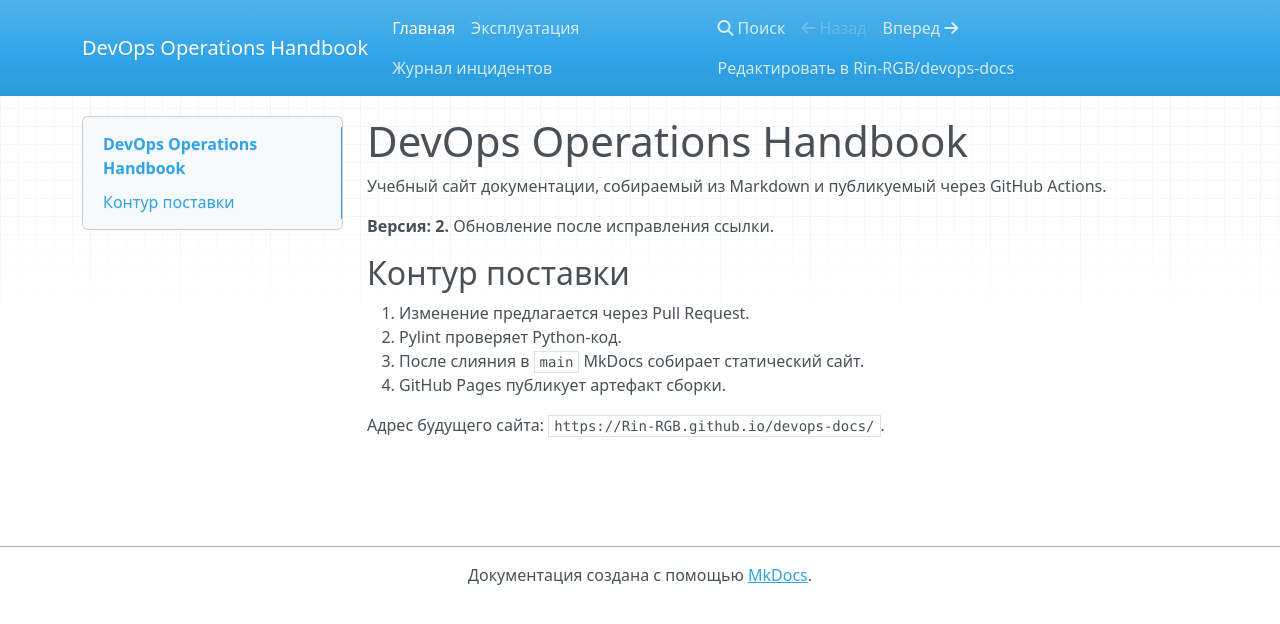
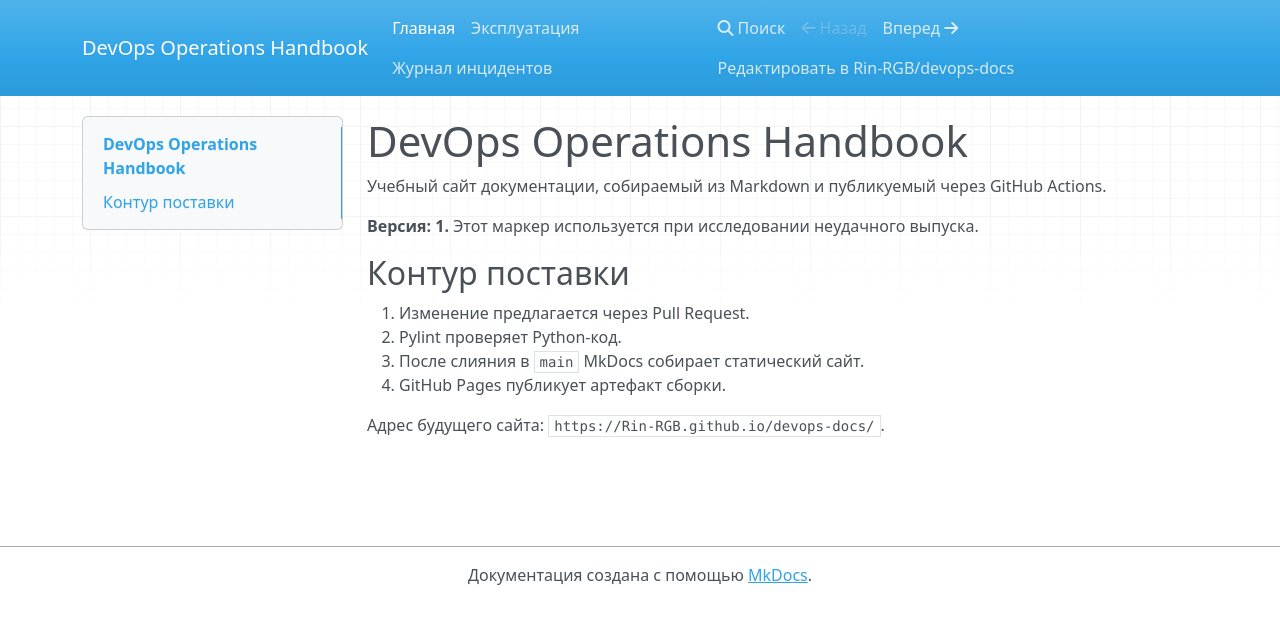
Before and after one commit to Rin-RGB/devops-docs, an MkDocs documentation site: the page built from docs/index.md, in a window 1280 px wide. Shown: the top 624 px of the page. Built offline with MkDocs 1.6.1, drawn with Linux system fonts in a browser that asks for light colours; nearby versions of some CDN libraries.

```diff
--- a/docs/index.md
+++ b/docs/index.md
@@ -2,7 +2,7 @@
 
 Учебный сайт документации, собираемый из Markdown и публикуемый через GitHub Actions.
 
-**Версия: 2.** Обновление после исправления ссылки.
+**Версия: 1.** Этот маркер используется при исследовании неудачного выпуска.
 
 ## Контур поставки
 
```
Also changed, not shown: docs/runbook.md (+1 -2 lines).
